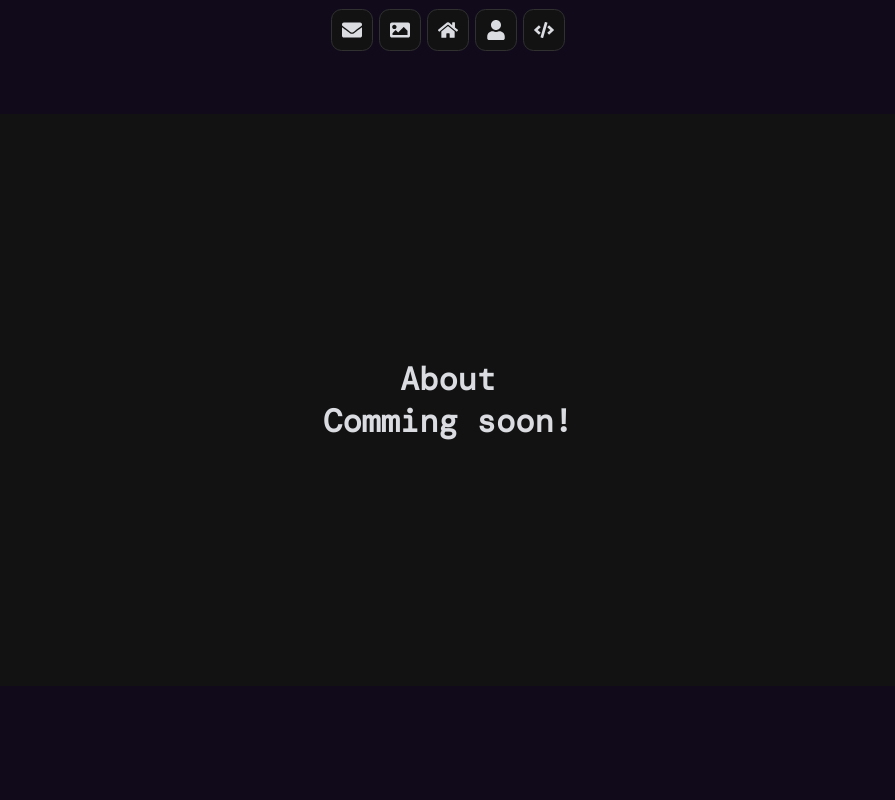
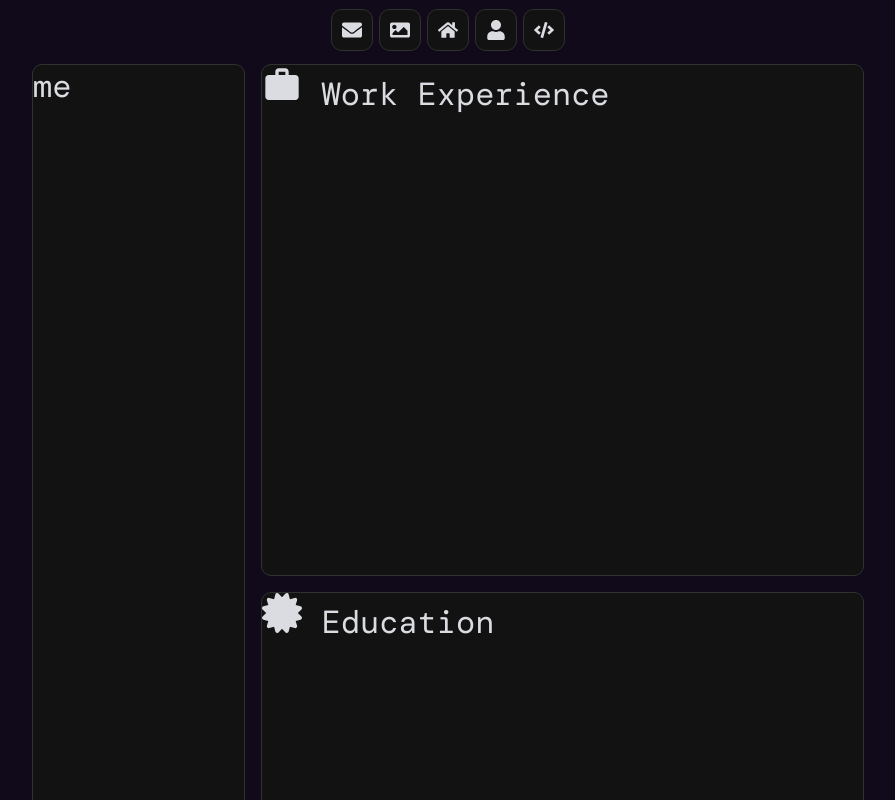
Before and after one commit to NoMoonie/crispy-disco, a React (Create React App) app: page /about in a window 1280 px wide. Shown: the top 800 px of the page, without its empty margins (192-1087 px from the left). Built offline with nearby package versions, Linux system fonts and the light colour scheme.

Commit message:
added cv temp

```diff
--- a/src/pages/About.tsx
+++ b/src/pages/About.tsx
@@ -1,31 +1,62 @@
 import styled from "styled-components";
+import { MdWork } from "react-icons/md";
+import { FaCertificate } from "react-icons/fa";
 
 const AboutStyle = styled.div`
     color: ${(props) => props.theme.main.textColor};
     display: grid;
-    grid-template-columns: 1fr 5fr 1fr;
-    grid-template-rows: 1fr 5fr 1fr;
-    height: 100vh;
+    grid-template-columns: 1fr 1fr 1fr;
+    grid-template-rows: 1fr 1fr;
+    height: 130vh;
+    gap: 1em;
+    padding: 4em;
+    div {
+        border: ${(props) => props.theme.main.border};
+        border-radius: 10px;
+        h1 {
+            font-weight: normal;
+        }
+        svg {
+            height: 40px;
+            width: 40px;
+        }
+    }
 `;
 
 const Box1 = styled.div`
-    grid-column: 2/2;
-    grid-row: 2/2;
+    grid-row: 1/3;
     background-color: ${(props) => props.theme.main.bg};
-    display: grid;
-    place-items: center;
-    text-align: center;
+    margin-left: 10em;
+`;
+
+const Box2 = styled.div`
+    grid-column: 2/4;
+    background-color: ${(props) => props.theme.main.bg};
+    margin-right: 10em;
+`;
+
+const Box3 = styled.div`
+    grid-column: 2/4;
+    background-color: ${(props) => props.theme.main.bg};
+    margin-right: 10em;
 `;
 
 const Home = () => {
     return (
         <AboutStyle>
             <Box1>
+                <h1>me</h1>
+            </Box1>
+            <Box2>
                 <h1>
-                    About
-                    <br /> Comming soon!
+                    <MdWork /> Work Experience
                 </h1>
-            </Box1>
+            </Box2>
+            <Box3>
+                <h1>
+                    <FaCertificate /> Education
+                </h1>
+            </Box3>
         </AboutStyle>
     );
 };
```
